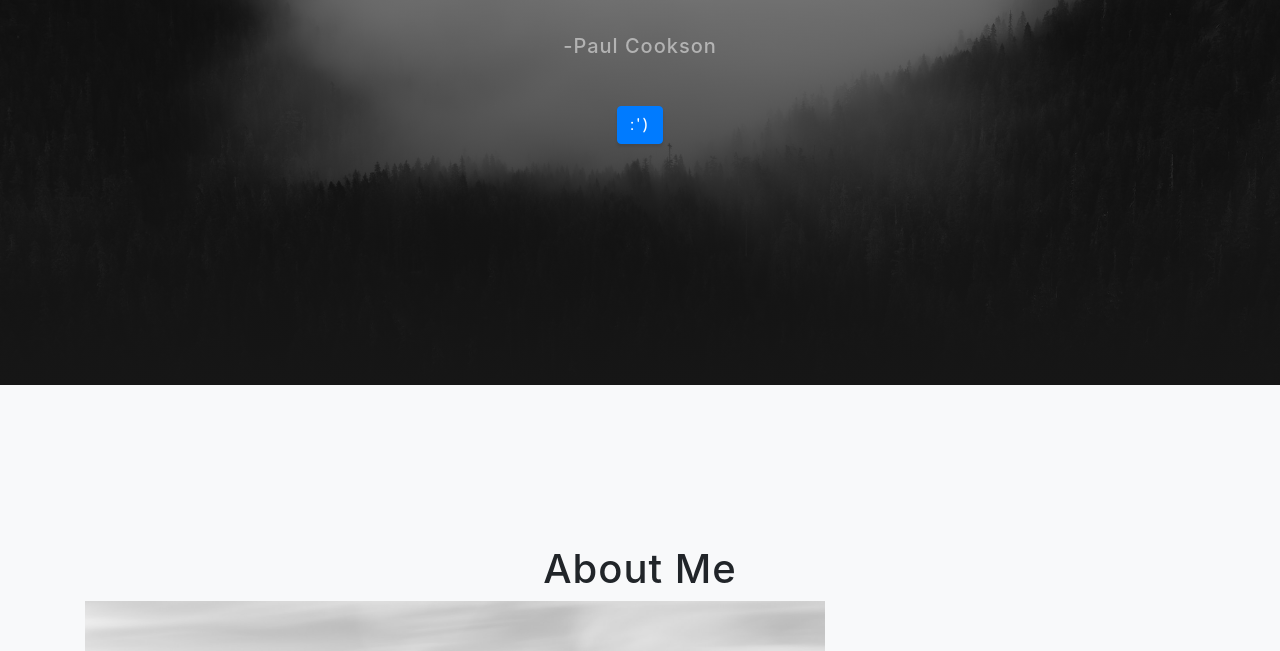
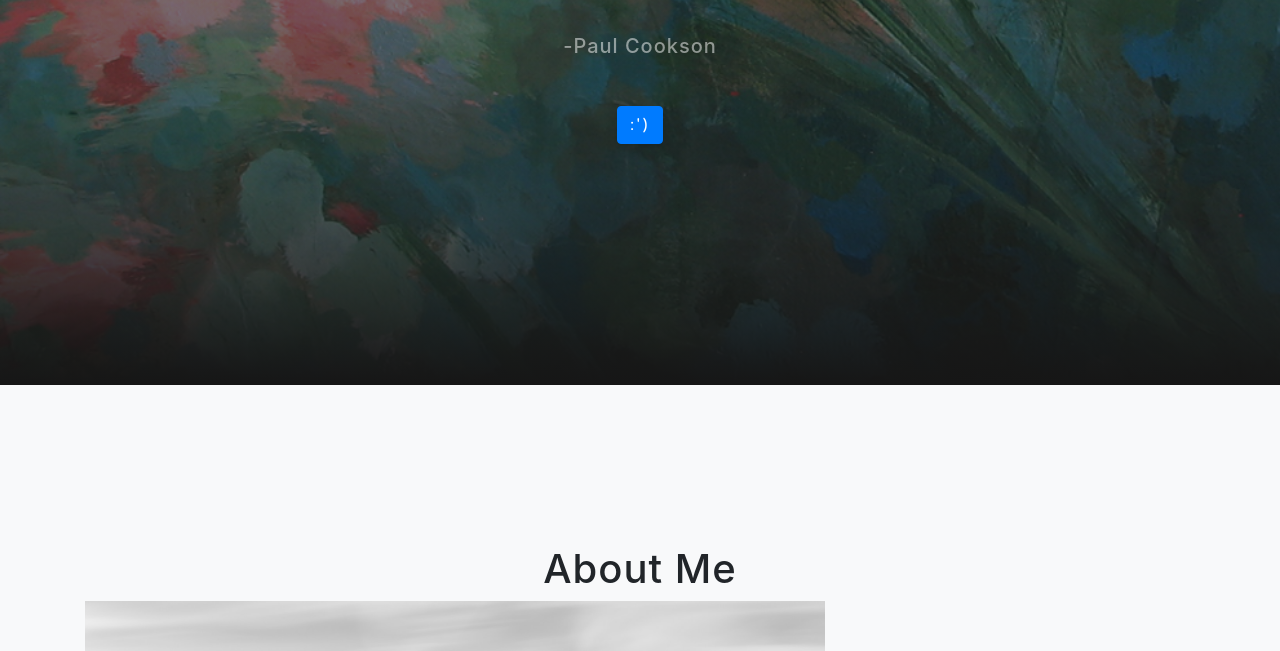
Before and after one commit to s-shanta/s-shanta.github.io, a website with bundled scripts: page index.html in a window 1280 px wide. Shown: the part 415-1066 px from the top of the page. Built offline with nearby package versions, Linux system fonts and the light colour scheme.

Commit message:
Update grayscale.css

```diff
--- a/css/grayscale.css
+++ b/css/grayscale.css
@@ -90,7 +90,7 @@
   height: auto;
   min-height: 35rem;
   padding: 15rem 0;
-  background: linear-gradient(to bottom, rgba(22, 22, 22, 0.3) 0%, rgba(22, 22, 22, 0.7) 75%, #161616 100%), url("../img/bg-masthead.jpg");
+  background: linear-gradient(to bottom, rgba(22, 22, 22, 0.3) 0%, rgba(22, 22, 22, 0.7) 75%, #161616 100%), url("../img/lansmanhome.jpg");
   background-position: center;
   background-repeat: no-repeat;
   background-attachment: scroll;
```
